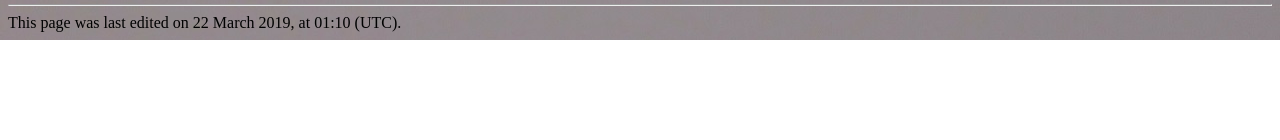
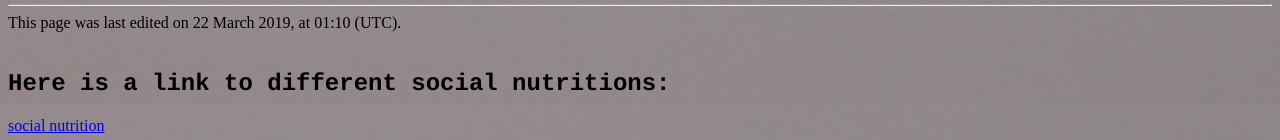
Before and after one commit to ValentinDMM1/simple-webpage, a plain HTML site: page index.html in a window 1280 px wide. Shown: the part 4448-4588 px from the top of the page. Before the commit the page ends 4488 px from the top, so only its background shows below. Drawn offline with Linux system fonts and the light colour scheme.

Commit message:
add new file

```diff
--- a/index.html
+++ b/index.html
@@ -297,6 +297,13 @@
         </div>
 
         This page was last edited on 22 March 2019, at 01:10 (UTC).
+        <br><br>
+        <div>
+            <h2 style="font-family: courier"> Here is a link to different social nutritions: </h2>
+        </div>
+        <nav>
+            <a href="form.html">social nutrition</a>
+        </nav>
 
     </footer>
 
```
